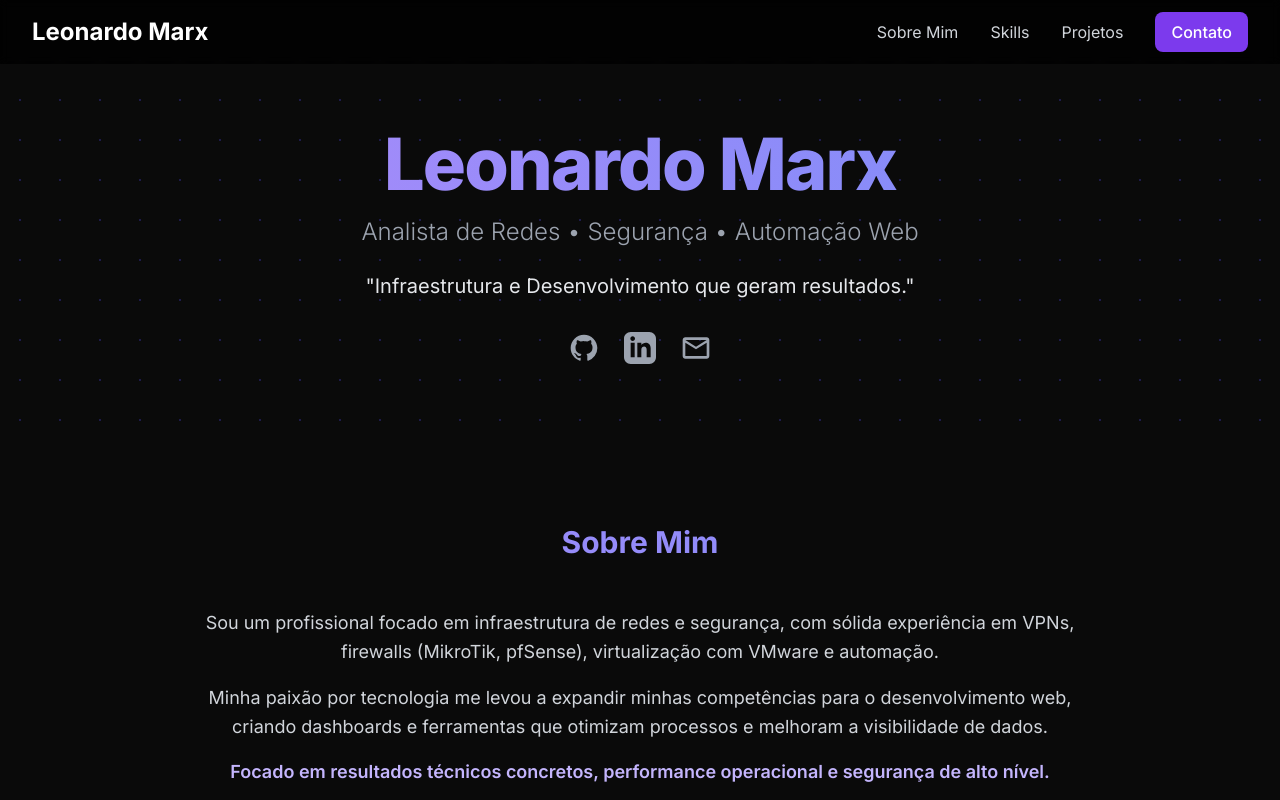
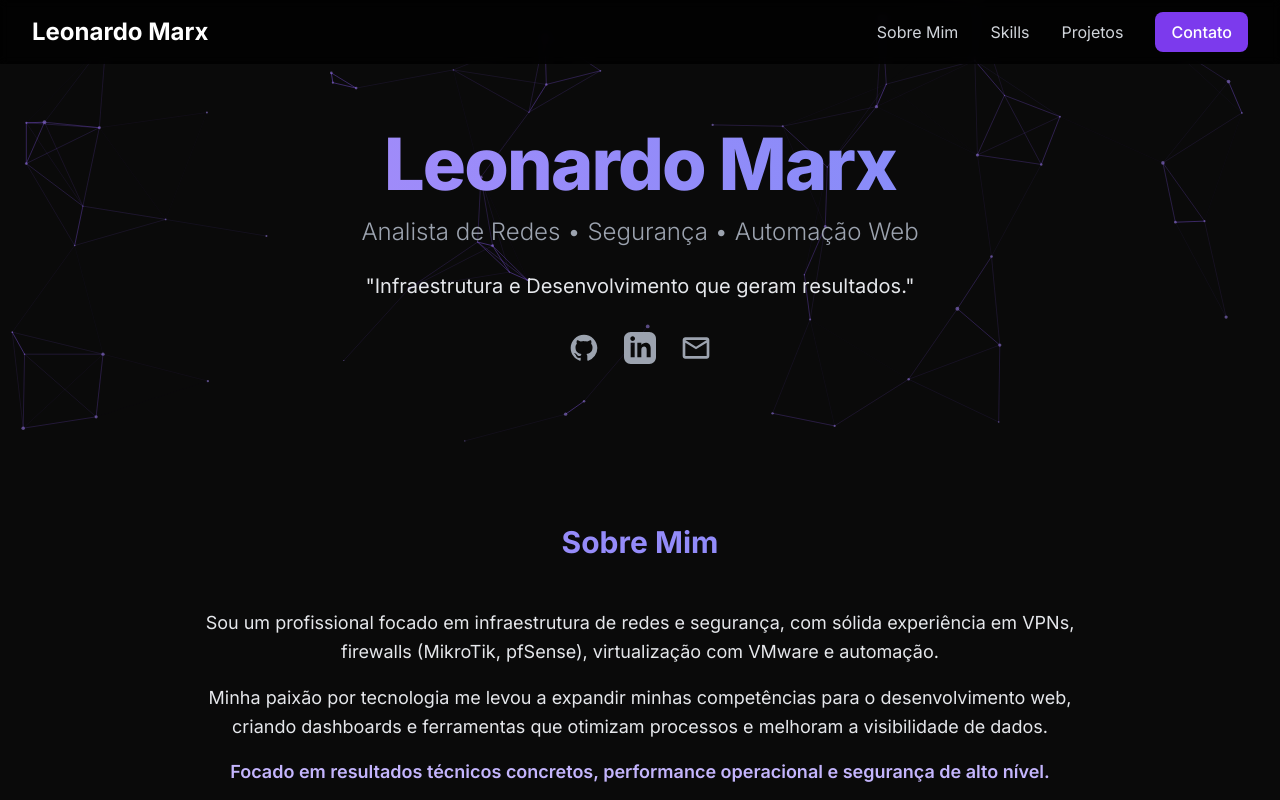
Before and after one commit to Marx1302/Marx1302.github.io, a plain HTML site: page index.html in a window 1280 px wide. Shown: the top 800 px of the page. Drawn offline with nearby package versions, Linux system fonts and the light colour scheme.

Commit message:
modified:   index.html

```diff
--- a/index.html
+++ b/index.html
@@ -20,9 +20,10 @@
         body {
             font-family: 'Inter', sans-serif;
             background-color: #0a0a0a; /* Fundo principal um pouco mais escuro */
+            color: #E5E7EB; /* Cor de texto padrão (cinza claro) */
         }
 
-        /* Efeito de gradiente no texto do herói */
+        /* Efeito de gradiente no texto */
         .gradient-text {
             background: linear-gradient(to right, #a78bfa, #818cf8);
             -webkit-background-clip: text;
@@ -31,15 +32,41 @@
             text-fill-color: transparent;
         }
 
-        /* Fundo com gradiente sutil para o herói */
+        /* Estilos para o fundo interativo */
         .hero-bg {
+             position: relative;
+             overflow: hidden;
              background-color: #0a0a0a;
-             background-image: radial-gradient(#1e1b4b 1px, transparent 0);
-             background-size: 40px 40px;
+        }
+
+        #interactive-bg {
+            position: absolute;
+            top: 0;
+            left: 0;
+            width: 100%;
+            height: 100%;
+            z-index: 0;
+        }
+
+        .hero-content {
+            position: relative;
+            z-index: 1;
+        }
+
+        /* Estilos para animação de scroll */
+        .scroll-animate {
+            opacity: 0;
+            transform: translateY(30px);
+            transition: opacity 0.8s ease-out, transform 0.8s ease-out;
+        }
+
+        .scroll-animate.is-visible {
+            opacity: 1;
+            transform: translateY(0);
         }
     </style>
 </head>
-<body class="text-gray-300 antialiased">
+<body class="antialiased">
 
     <!-- ===== 1. Header (Cabeçalho Principal) ===== -->
     <header class="bg-black bg-opacity-80 backdrop-blur-sm fixed top-0 left-0 right-0 z-50">
@@ -83,7 +110,8 @@
     <main>
         <!-- ===== 2. Hero Section (Banner Visual) ===== -->
         <section id="home" class="hero-bg pt-32 pb-20 text-center">
-            <div class="max-w-4xl mx-auto px-4">
+            <canvas id="interactive-bg"></canvas>
+            <div class="hero-content max-w-4xl mx-auto px-4">
                 <h1 class="text-5xl md:text-7xl font-extrabold tracking-tight gradient-text">
                     Leonardo Marx
                 </h1>
@@ -95,13 +123,13 @@
                 </p>
                 <!-- Ícones Sociais -->
                 <div class="mt-8 flex justify-center space-x-6">
-                    <a href="https://github.com/seu-usuario" target="_blank" class="text-gray-400 hover:text-violet-400 transition-colors duration-300">
+                    <a href="https://github.com/seu-usuario" target="_blank" class="text-gray-400 hover:text-violet-400 transition-transform duration-300 hover:scale-110">
                         <svg class="w-8 h-8" fill="currentColor" viewBox="0 0 24 24" aria-hidden="true"><path fill-rule="evenodd" d="M12 2C6.477 2 2 6.477 2 12c0 4.418 2.865 8.168 6.839 9.492.5.092.682-.217.682-.482 0-.237-.009-.868-.014-1.703-2.782.605-3.369-1.343-3.369-1.343-.454-1.158-1.11-1.466-1.11-1.466-.908-.62.069-.608.069-.608 1.003.07 1.531 1.032 1.531 1.032.892 1.53 2.341 1.088 2.91.832.092-.647.35-1.088.636-1.338-2.22-.253-4.555-1.113-4.555-4.951 0-1.093.39-1.988 1.031-2.688-.103-.253-.446-1.272.098-2.65 0 0 .84-.27 2.75 1.026A9.564 9.564 0 0112 6.844c.85.004 1.705.115 2.504.337 1.909-1.296 2.747-1.027 2.747-1.027.546 1.378.203 2.398.1 2.651.64.7 1.03 1.595 1.03 2.688 0 3.848-2.338 4.695-4.566 4.943.359.309.678.92.678 1.855 0 1.338-.012 2.419-.012 2.747 0 .268.18.58.688.482A10.001 10.001 0 0022 12c0-5.523-4.477-10-10-10z" clip-rule="evenodd" /></svg>
                     </a>
-                    <a href="https://linkedin.com/in/seu-usuario" target="_blank" class="text-gray-400 hover:text-violet-400 transition-colors duration-300">
+                    <a href="https://linkedin.com/in/seu-usuario" target="_blank" class="text-gray-400 hover:text-violet-400 transition-transform duration-300 hover:scale-110">
                         <svg class="w-8 h-8" fill="currentColor" viewBox="0 0 24 24" aria-hidden="true"><path d="M19 0h-14c-2.761 0-5 2.239-5 5v14c0 2.761 2.239 5 5 5h14c2.762 0 5-2.239 5-5v-14c0-2.761-2.238-5-5-5zm-11 19h-3v-11h3v11zm-1.5-12.268c-.966 0-1.75-.79-1.75-1.764s.784-1.764 1.75-1.764 1.75.79 1.75 1.764-.783 1.764-1.75 1.764zm13.5 12.268h-3v-5.604c0-3.368-4-3.113-4 0v5.604h-3v-11h3v1.765c1.396-2.586 7-2.777 7 2.476v6.759z" /></svg>
                     </a>
-                    <a href="mailto:seu-email@dominio.com" class="text-gray-400 hover:text-violet-400 transition-colors duration-300">
+                    <a href="mailto:seu-email@dominio.com" class="text-gray-400 hover:text-violet-400 transition-transform duration-300 hover:scale-110">
                         <svg class="w-8 h-8" fill="currentColor" viewBox="0 0 24 24" aria-hidden="true"><path d="M22 6c0-1.1-.9-2-2-2H4c-1.1 0-2 .9-2 2v12c0 1.1.9 2 2 2h16c1.1 0 2-.9 2-2V6zm-2 0l-8 5-8-5h16zm0 12H4V8l8 5 8-5v10z"/></svg>
                     </a>
                 </div>
@@ -110,7 +138,7 @@
 
         <div class="max-w-7xl mx-auto px-4 sm:px-6 lg:px-8">
             <!-- ===== 3. Seção "Sobre Mim" (About) ===== -->
-            <section id="sobre" class="py-20">
+            <section id="sobre" class="py-20 scroll-animate">
                 <h2 class="text-3xl font-bold text-center mb-12 gradient-text">Sobre Mim</h2>
                 <div class="max-w-4xl mx-auto text-center text-lg leading-relaxed">
                     <p class="mb-4">
@@ -126,10 +154,10 @@
             </section>
 
             <!-- ===== 4. Skills Técnicas (Visual impactante) ===== -->
-            <section id="skills" class="py-20">
+            <section id="skills" class="py-20 scroll-animate">
                 <h2 class="text-3xl font-bold text-center mb-12 gradient-text">Skills Técnicas</h2>
                 <div class="max-w-5xl mx-auto grid grid-cols-2 md:grid-cols-3 lg:grid-cols-4 gap-4 text-center">
-                    <!-- Coluna 1 -->
+                    <!-- As colunas de skills permanecem as mesmas -->
                     <div class="space-y-4">
                         <h3 class="font-bold text-xl text-violet-400 mb-4">Firewall & VPN</h3>
                         <div class="bg-gray-900 p-4 rounded-lg">MikroTik</div>
@@ -140,7 +168,6 @@
                         <div class="bg-gray-900 p-4 rounded-lg">WireGuard</div>
                         <div class="bg-gray-900 p-4 rounded-lg">IPSec</div>
                     </div>
-                    <!-- Coluna 2 -->
                     <div class="space-y-4">
                         <h3 class="font-bold text-xl text-violet-400 mb-4">Desenvolvimento</h3>
                         <div class="bg-gray-900 p-4 rounded-lg">React</div>
@@ -151,7 +178,6 @@
                         <div class="bg-gray-900 p-4 rounded-lg">APIs REST</div>
                         <div class="bg-gray-900 p-4 rounded-lg">PostgreSQL</div>
                     </div>
-                    <!-- Coluna 3 -->
                     <div class="space-y-4">
                          <h3 class="font-bold text-xl text-violet-400 mb-4">Infra & Virtualização</h3>
                         <div class="bg-gray-900 p-4 rounded-lg">VMware</div>
@@ -162,7 +188,6 @@
                          <div class="bg-gray-900 p-4 rounded-lg">Zabbix</div>
                         <div class="bg-gray-900 p-4 rounded-lg">Grafana</div>
                     </div>
-                    <!-- Coluna 4 -->
                     <div class="space-y-4">
                         <h3 class="font-bold text-xl text-violet-400 mb-4">Certificações</h3>
                         <div class="bg-gray-900 p-4 rounded-lg">MikroTik MTCRE</div>
@@ -175,7 +200,7 @@
             </section>
 
             <!-- ===== 5. Projetos em Destaque ===== -->
-            <section id="projetos" class="py-20">
+            <section id="projetos" class="py-20 scroll-animate">
                 <h2 class="text-3xl font-bold text-center mb-12 gradient-text">Projetos em Destaque</h2>
                 <div class="grid grid-cols-1 md:grid-cols-2 lg:grid-cols-3 gap-8">
 
@@ -227,7 +252,7 @@
             </section>
 
             <!-- ===== 7. Experiências Profissionais ===== -->
-            <section id="experiencia" class="py-20">
+            <section id="experiencia" class="py-20 scroll-animate">
                 <h2 class="text-3xl font-bold text-center mb-12 gradient-text">Experiência Profissional</h2>
                 <div class="max-w-4xl mx-auto space-y-12">
                     <!-- Experiência 1 -->
@@ -268,23 +293,23 @@
 
     <!-- ===== 10. Contato Estratégico ===== -->
     <section id="contato" class="py-20 bg-gray-900">
-        <div class="max-w-3xl mx-auto text-center px-4">
+        <div class="max-w-3xl mx-auto text-center px-4 scroll-animate">
             <h2 class="text-3xl font-bold gradient-text">Vamos conversar?</h2>
             <p class="mt-4 text-lg text-gray-400">Estou disponível para novos desafios e projetos. Entre em contato para discutirmos como minhas habilidades podem agregar valor à sua empresa.</p>
 
             <div class="mt-8">
-                 <a href="mailto:nfl.leonardo@gmail.com"
+                 <a href="mailto:seu-email@dominio.com"
                     class="inline-block bg-violet-600 text-white font-bold text-lg px-8 py-4 rounded-lg hover:bg-violet-700 transition-transform transform hover:scale-105 duration-300 shadow-lg shadow-violet-500/30">
                     Entre em contato agora
                  </a>
             </div>
 
             <div class="mt-12 flex justify-center space-x-6">
-                <a href="https://github.com/Marx1302" target="_blank" class="text-gray-400 hover:text-violet-400 transition-colors duration-300">
+                <a href="https://github.com/seu-usuario" target="_blank" class="text-gray-400 hover:text-violet-400 transition-colors duration-300">
                     <span class="sr-only">GitHub</span>
                     <svg class="w-8 h-8" fill="currentColor" viewBox="0 0 24 24" aria-hidden="true"><path fill-rule="evenodd" d="M12 2C6.477 2 2 6.477 2 12c0 4.418 2.865 8.168 6.839 9.492.5.092.682-.217.682-.482 0-.237-.009-.868-.014-1.703-2.782.605-3.369-1.343-3.369-1.343-.454-1.158-1.11-1.466-1.11-1.466-.908-.62.069-.608.069-.608 1.003.07 1.531 1.032 1.531 1.032.892 1.53 2.341 1.088 2.91.832.092-.647.35-1.088.636-1.338-2.22-.253-4.555-1.113-4.555-4.951 0-1.093.39-1.988 1.031-2.688-.103-.253-.446-1.272.098-2.65 0 0 .84-.27 2.75 1.026A9.564 9.564 0 0112 6.844c.85.004 1.705.115 2.504.337 1.909-1.296 2.747-1.027 2.747-1.027.546 1.378.203 2.398.1 2.651.64.7 1.03 1.595 1.03 2.688 0 3.848-2.338 4.695-4.566 4.943.359.309.678.92.678 1.855 0 1.338-.012 2.419-.012 2.747 0 .268.18.58.688.482A10.001 10.001 0 0022 12c0-5.523-4.477-10-10-10z" clip-rule="evenodd" /></svg>
                 </a>
-                <a href="https://www.linkedin.com/in/leonardomarx/" target="_blank" class="text-gray-400 hover:text-violet-400 transition-colors duration-300">
+                <a href="https://linkedin.com/in/seu-usuario" target="_blank" class="text-gray-400 hover:text-violet-400 transition-colors duration-300">
                      <span class="sr-only">LinkedIn</span>
                     <svg class="w-8 h-8" fill="currentColor" viewBox="0 0 24 24" aria-hidden="true"><path d="M19 0h-14c-2.761 0-5 2.239-5 5v14c0 2.761 2.239 5 5 5h14c2.762 0 5-2.239 5-5v-14c0-2.761-2.238-5-5-5zm-11 19h-3v-11h3v11zm-1.5-12.268c-.966 0-1.75-.79-1.75-1.764s.784-1.764 1.75-1.764 1.75.79 1.75 1.764-.783 1.764-1.75 1.764zm13.5 12.268h-3v-5.604c0-3.368-4-3.113-4 0v5.604h-3v-11h3v1.765c1.396-2.586 7-2.777 7 2.476v6.759z" /></svg>
                 </a>
@@ -296,8 +321,9 @@
         <p class="text-gray-500">&copy; 2024 Leonardo Marx. Todos os direitos reservados.</p>
     </footer>
 
-    <!-- Script para Menu Mobile -->
+    <!-- Scripts -->
     <script>
+        // --- Script para Menu Mobile ---
         const mobileMenuButton = document.getElementById('mobile-menu-button');
         const mobileMenu = document.getElementById('mobile-menu');
 
@@ -305,7 +331,6 @@
             mobileMenu.classList.toggle('hidden');
         });
 
-        // Fecha o menu ao clicar em um link
         const mobileLinks = mobileMenu.querySelectorAll('a');
         mobileLinks.forEach(link => {
             link.addEventListener('click', () => {
@@ -313,6 +338,113 @@
             });
         });
 
+        // --- Script para Fundo Interativo (Canvas) ---
+        const canvas = document.getElementById('interactive-bg');
+        const ctx = canvas.getContext('2d');
+        let particles = [];
+
+        function resizeCanvas() {
+            canvas.width = window.innerWidth;
+            canvas.height = document.getElementById('home').offsetHeight;
+        }
+
+        class Particle {
+            constructor(x, y, vx, vy) {
+                this.x = x;
+                this.y = y;
+                this.vx = vx;
+                this.vy = vy;
+                this.radius = Math.random() * 1.5 + 0.5;
+            }
+
+            update() {
+                this.x += this.vx;
+                this.y += this.vy;
+
+                if (this.x < 0 || this.x > canvas.width) this.vx *= -1;
+                if (this.y < 0 || this.y > canvas.height) this.vy *= -1;
+            }
+
+            draw() {
+                ctx.beginPath();
+                ctx.arc(this.x, this.y, this.radius, 0, Math.PI * 2);
+                ctx.fillStyle = 'rgba(167, 139, 250, 0.5)'; // Cor violeta sutil
+                ctx.fill();
+            }
+        }
+
+        function initParticles() {
+            particles = [];
+            let numberOfParticles = (canvas.width * canvas.height) / 9000;
+            for (let i = 0; i < numberOfParticles; i++) {
+                let x = Math.random() * canvas.width;
+                let y = Math.random() * canvas.height;
+                let vx = (Math.random() - 0.5) * 0.5;
+                let vy = (Math.random() - 0.5) * 0.5;
+                particles.push(new Particle(x, y, vx, vy));
+            }
+        }
+
+        function connectParticles() {
+            for (let a = 0; a < particles.length; a++) {
+                for (let b = a; b < particles.length; b++) {
+                    let distance = Math.sqrt(
+                        Math.pow(particles[a].x - particles[b].x, 2) +
+                        Math.pow(particles[a].y - particles[b].y, 2)
+                    );
+
+                    if (distance < 120) {
+                        ctx.strokeStyle = `rgba(139, 92, 246, ${1 - distance / 120})`;
+                        ctx.lineWidth = 0.5;
+                        ctx.beginPath();
+                        ctx.moveTo(particles[a].x, particles[a].y);
+                        ctx.lineTo(particles[b].x, particles[b].y);
+                        ctx.stroke();
+                    }
+                }
+            }
+        }
+
+        function animate() {
+            ctx.clearRect(0, 0, canvas.width, canvas.height);
+            particles.forEach(p => {
+                p.update();
+                p.draw();
+            });
+            connectParticles();
+            requestAnimationFrame(animate);
+        }
+
+        window.addEventListener('load', () => {
+            resizeCanvas();
+            initParticles();
+            animate();
+        });
+
+        window.addEventListener('resize', () => {
+            resizeCanvas();
+            initParticles();
+        });
+
+
+        // --- Script para Animação de Scroll (Intersection Observer) ---
+        const animatedElements = document.querySelectorAll('.scroll-animate');
+
+        const observer = new IntersectionObserver((entries) => {
+            entries.forEach(entry => {
+                if (entry.isIntersecting) {
+                    entry.target.classList.add('is-visible');
+                    observer.unobserve(entry.target);
+                }
+            });
+        }, {
+            threshold: 0.1 // A animação começa quando 10% do elemento está visível
+        });
+
+        animatedElements.forEach(element => {
+            observer.observe(element);
+        });
+
     </script>
 </body>
 </html>
```
